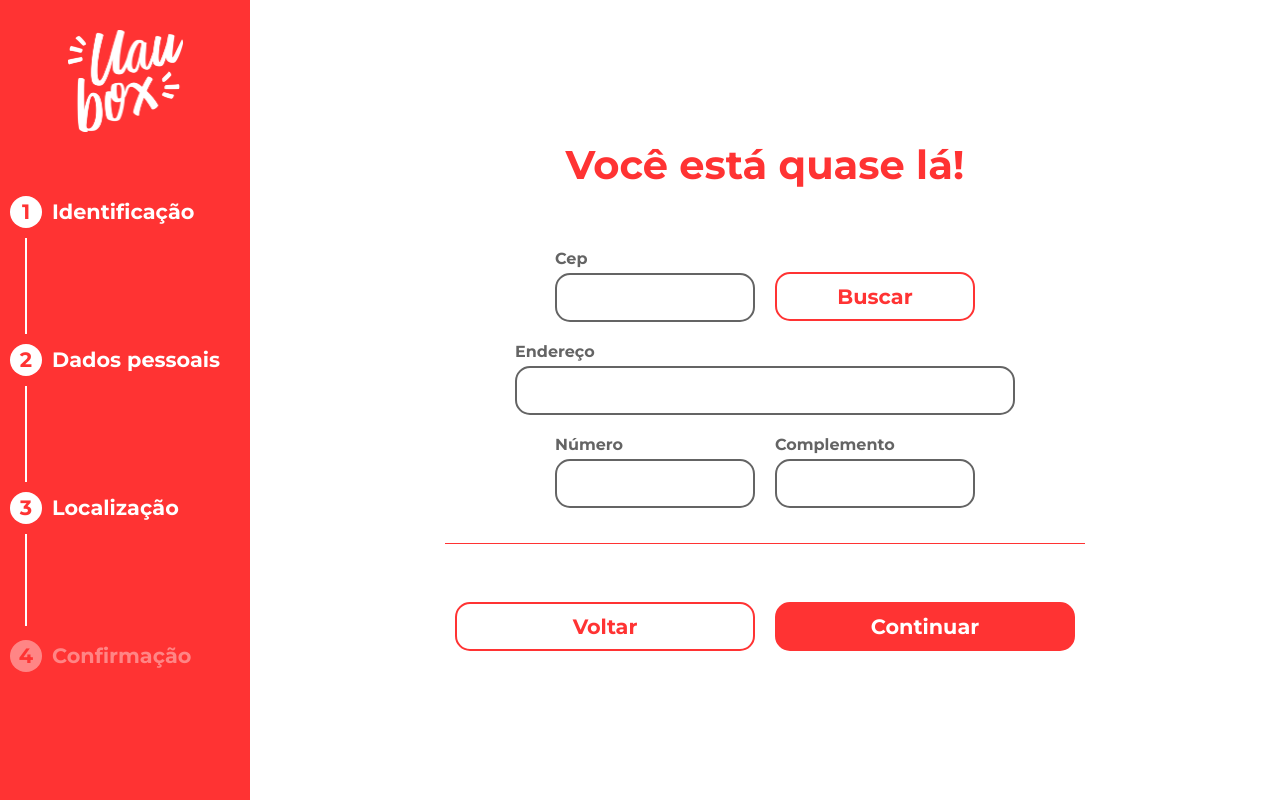
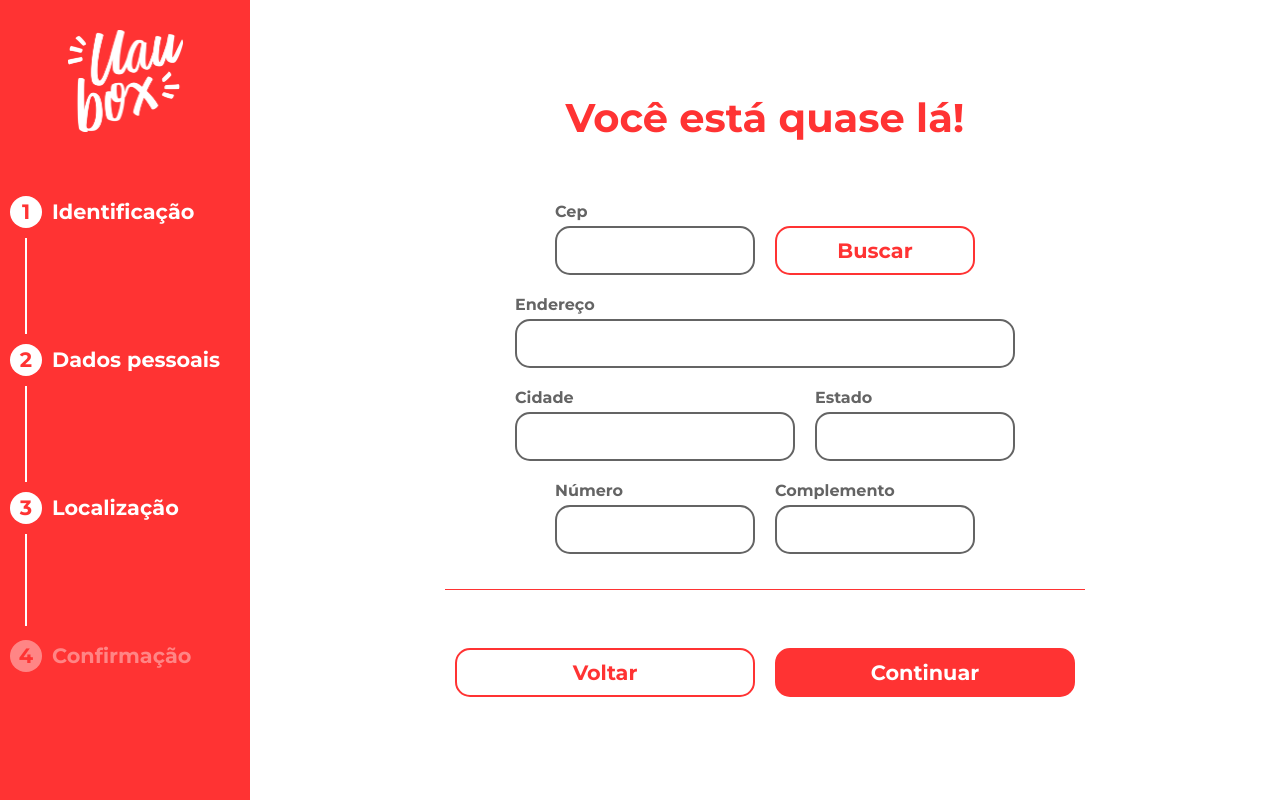
Before and after one commit to danilolan/testeUAUBOX, a React (Create React App) app: page /localizacao in a window 1280 px wide. Built offline with nearby package versions, Linux system fonts and the light colour scheme.

Commit message:
Added cidade / estado

```diff
--- a/src/pages/localizacao/Localizacao.jsx
+++ b/src/pages/localizacao/Localizacao.jsx
@@ -32,14 +32,20 @@ function Localizacao() {
     const [complemento, setComplemento] = useState('');
     const [complementoError, setComplementoError] = useState(false);
 
-    function searchCep(e){
-        console.log('cep')
-        e.preventDefault()
+    const [cidade, setCidade] = useState('');
+    const [cidadeError, setCidadeError] = useState(false);
+
+    const [estado, setEstado] = useState('');
+    const [estadoError, setEstadoError] = useState(false);
+
+    function searchCep(){
         setCepError(false)
         if(validate(cep,8)){
             api.viacep.get(`${cep}/json/`).then( resp => {
                 if(resp.data.logradouro){
                     setEndereco(`${resp.data.logradouro} - ${resp.data.bairro}`)
+                    setCidade(resp.data.localidade)
+                    setEstado(resp.data.uf)
                 }
                 else{
                     setCepError(true)
@@ -52,12 +58,14 @@ function Localizacao() {
     }
 
     function next(e){
-        console.log('next')
         e.preventDefault()
+
         setCepError(false)
         setComplementoError(false)
         setEnderecoError(false)
         setNumeroError(false)
+        setCidadeError(false)
+        setEstadoError(false)
 
         if(!validate(cep, 8)){
             setCepError(true)
@@ -75,6 +83,14 @@ function Localizacao() {
             setComplementoError(true)
             setComplemento('')
         }
+        if(!validate(cidade)){
+            setCidadeError(true)
+            setCidade('')
+        }
+        if(!validate(estado)){
+            setEstadoError(true)
+            setEstado('')
+        }
 
         if(validate(cep, 8) && validate(endereco) && validate(numero) && validate(complemento)){
             let dataEdit = data
@@ -88,11 +104,7 @@ function Localizacao() {
     useEffect(() => {
         if(validate(cep,8)){
             setCepError(false)
-            api.viacep.get(`${cep}/json/`).then( resp => {
-                if(resp.data.logradouro){
-                    setEndereco(`${resp.data.logradouro} - ${resp.data.bairro}`)
-                }
-            })
+            searchCep()
         }
     }, [cep]);
 
@@ -139,6 +151,25 @@ function Localizacao() {
                         error={enderecoError}
                         width='500px'
                         maskChar=''
+                    />
+                </div>
+
+                <div className="row">
+                    <Input
+                        label='Cidade'
+                        value={cidade}
+                        setValue={setCidade}
+                        type='cidade'
+                        error={cidadeError}
+                        width='280px'
+                    />
+                    <Input
+                        label='Estado'
+                        value={estado}
+                        setValue={setEstado}
+                        type='estado'
+                        error={estadoError}
+                        width='200px'
                     />
                 </div>
 
--- /dev/null
+++ b/src/services/api.js
@@ -0,0 +1,7 @@
+import axios from 'axios';
+
+const viacep = axios.create({
+  baseURL: `http://viacep.com.br/ws/`
+});
+
+export default { viacep}
```
